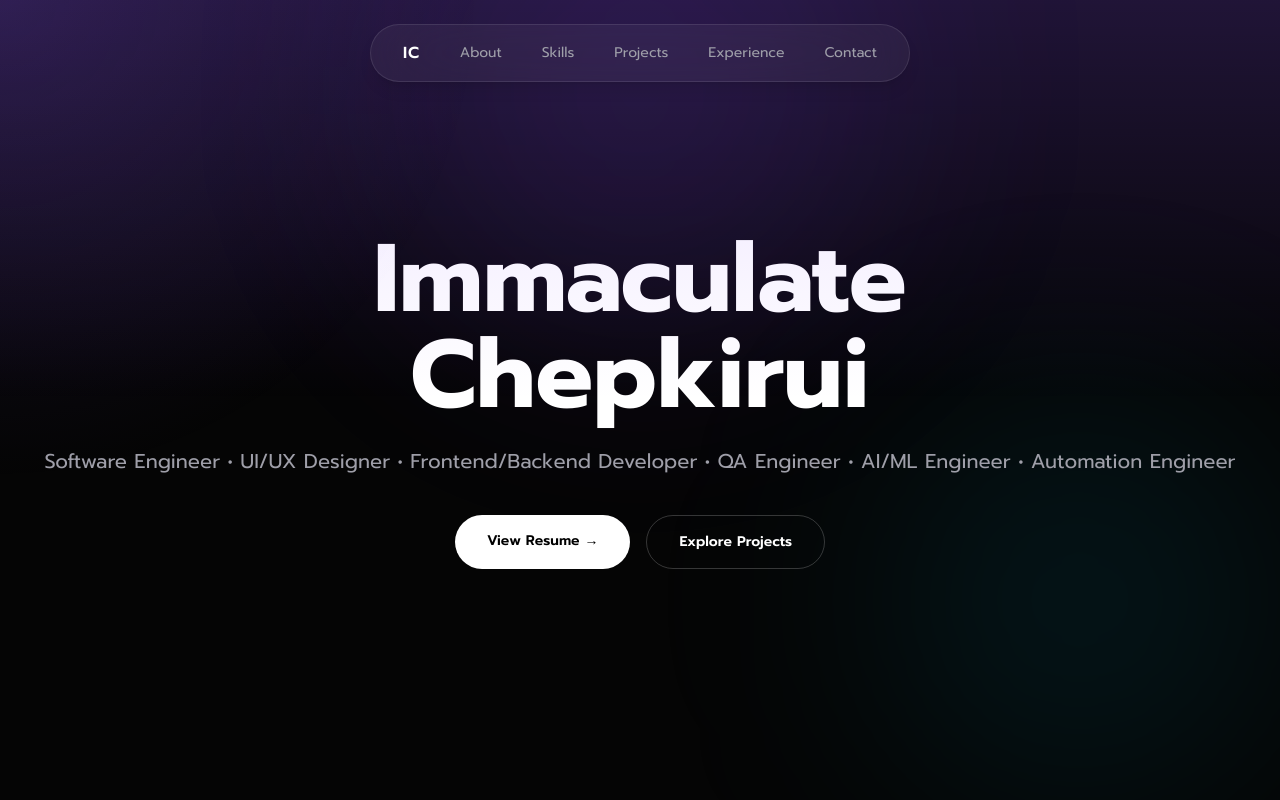
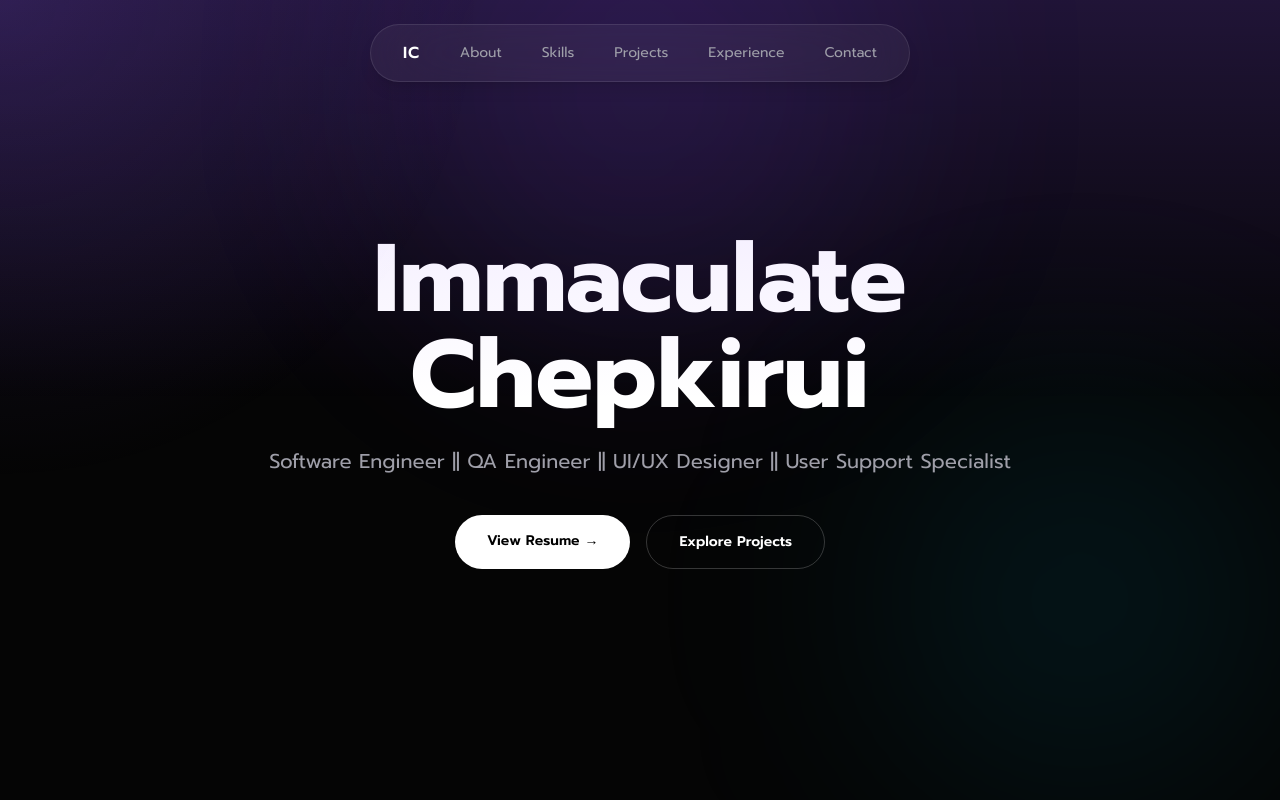
Before and after one commit to immaculatechepkirui/immaculatechepkirui_portfolio, a Next.js app: page / in a window 1280 px wide. Shown: the top 800 px of the page. Built offline with nearby package versions, Linux system fonts and the light colour scheme.

Commit message:
Update the title tagline in the hero and footer
Replace the six-role tagline with "Software Engineer || QA Engineer ||
UI/UX Designer || User Support Specialist" in both places, and tidy the
stray whitespace in the footer markup.

```diff
--- a/app/components/layout/Footer.tsx
+++ b/app/components/layout/Footer.tsx
@@ -2,8 +2,10 @@ export default function Footer() {
   return (
     <footer className="border-t border-white/10 px-6 py-10 text-center text-sm text-zinc-500">
       <p>© {new Date().getFullYear()} Immaculate Chepkirui</p>
-      <p className="mt-2">          Software Engineer • UI/UX Designer • Frontend/Backend Developer • QA Engineer • AI/ML Engineer • Automation Engineer
-</p>
+      <p className="mt-2">
+        Software Engineer || QA Engineer || UI/UX Designer || User Support
+        Specialist
+      </p>
     </footer>
   );
 }
--- a/app/components/sections/Hero.tsx
+++ b/app/components/sections/Hero.tsx
@@ -28,7 +28,7 @@ export default function Hero() {
           }}
           className="mt-6 text-xl text-zinc-400"
         >
-          Software Engineer • UI/UX Designer • Frontend/Backend Developer • QA Engineer • AI/ML Engineer • Automation Engineer
+          Software Engineer || QA Engineer || UI/UX Designer || User Support Specialist
         </motion.p>
 
         <motion.div
```
